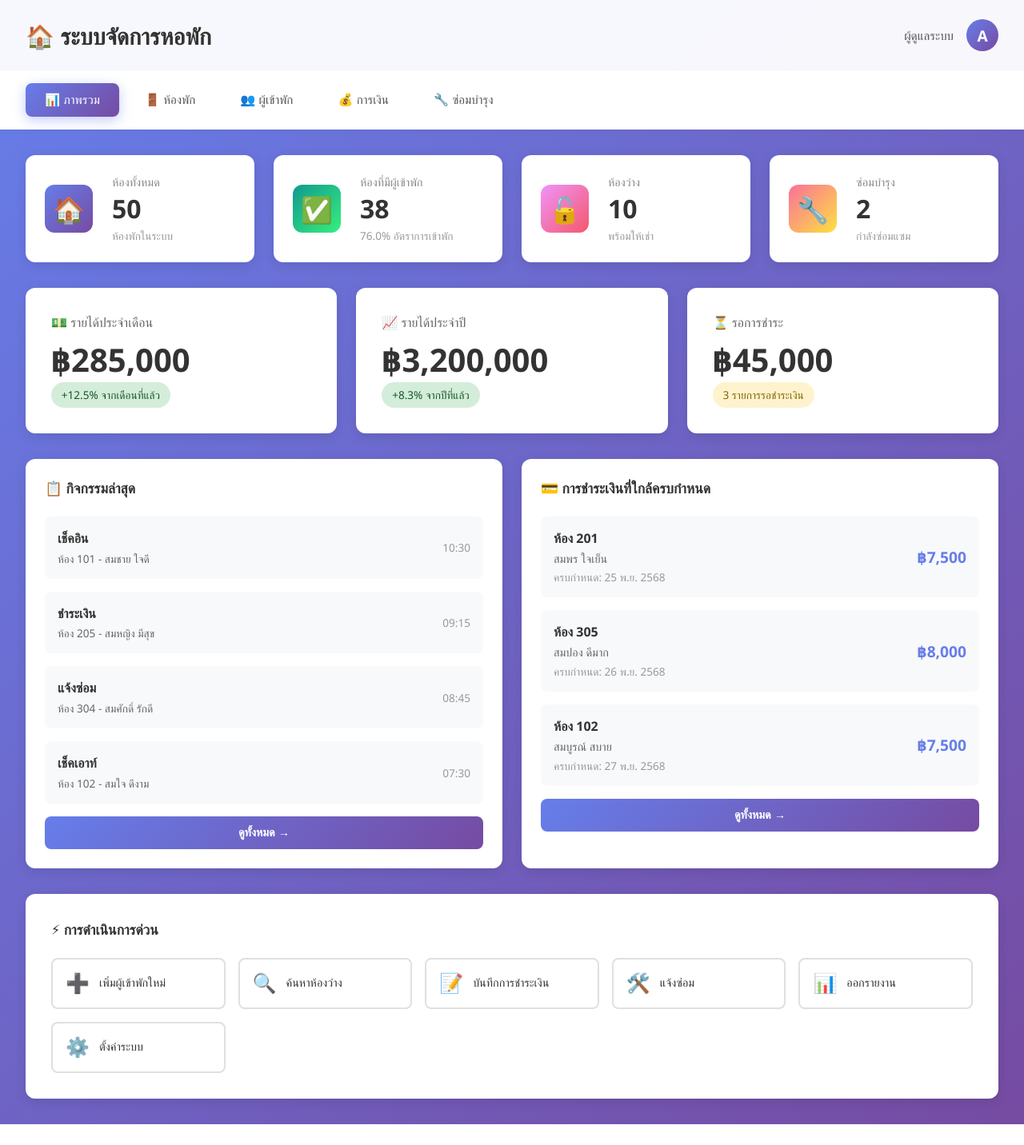
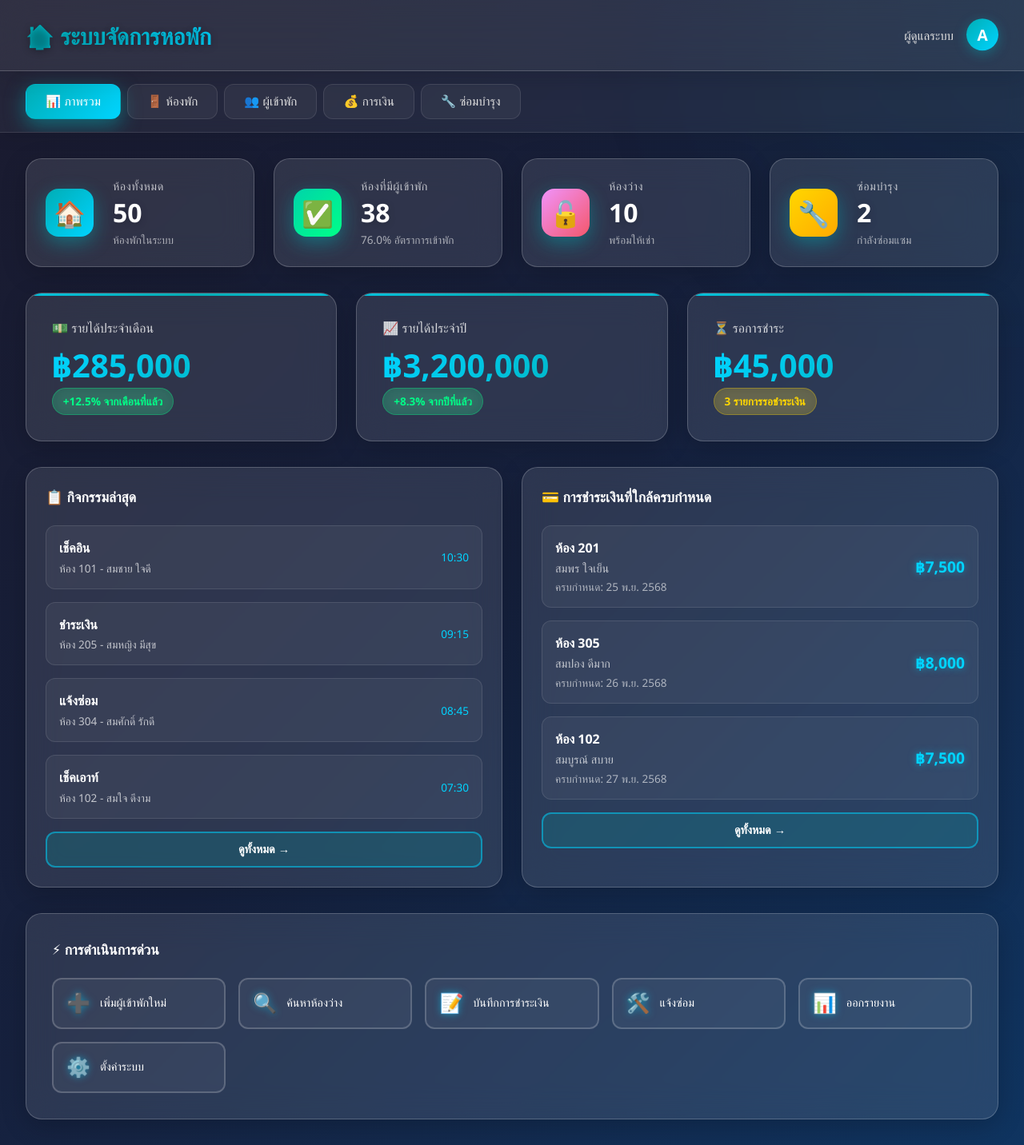
Before and after one commit to Non2412/web-dormitory, a Next.js app: page /dashboard in a window 1280 px wide. Shown: the whole page at 80% size. Before the commit the page ends 1406 px from the top, so only its background shows below. Built offline with nearby package versions, Linux system fonts and the light colour scheme.

Commit message:
Decorate the dashboard

```diff
--- a/src/app/dashboard/dashboard.module.css
+++ b/src/app/dashboard/dashboard.module.css
@@ -1,14 +1,45 @@
 .dashboardContainer {
   min-height: 100vh;
-  background: linear-gradient(135deg, #667eea 0%, #764ba2 100%);
+  background: linear-gradient(135deg, #1a1a2e 0%, #16213e 50%, #0f3460 100%);
   font-family: 'Segoe UI', Tahoma, Geneva, Verdana, sans-serif;
+  position: relative;
+  overflow-x: hidden;
+}
+
+.dashboardContainer::before {
+  content: '';
+  position: fixed;
+  top: -50%;
+  right: -50%;
+  width: 100%;
+  height: 100%;
+  background: radial-gradient(circle, rgba(0, 173, 181, 0.1) 0%, transparent 70%);
+  animation: pulse 15s ease-in-out infinite;
+  pointer-events: none;
+}
+
+@keyframes pulse {
+  0%, 100% { opacity: 0.3; transform: scale(1); }
+  50% { opacity: 0.6; transform: scale(1.1); }
 }
 
 /* Header */
 .header {
-  background: rgba(255, 255, 255, 0.95);
+  background: rgba(255, 255, 255, 0.1);
+  backdrop-filter: blur(20px);
+  -webkit-backdrop-filter: blur(20px);
+  border-bottom: 1px solid rgba(255, 255, 255, 0.2);
   padding: 1.5rem 2rem;
-  box-shadow: 0 2px 10px rgba(0, 0, 0, 0.1);
+  box-shadow: 0 8px 32px rgba(0, 0, 0, 0.1);
+  position: sticky;
+  top: 0;
+  z-index: 100;
+  animation: slideDown 0.5s ease-out;
+}
+
+@keyframes slideDown {
+  from { transform: translateY(-100%); opacity: 0; }
+  to { transform: translateY(0); opacity: 1; }
 }
 
 .headerContent {
@@ -22,8 +53,13 @@
 .headerContent h1 {
   margin: 0;
   font-size: 1.8rem;
-  color: #333;
+  color: #ffffff;
   font-weight: 700;
+  text-shadow: 0 2px 10px rgba(0, 0, 0, 0.3);
+  background: linear-gradient(135deg, #00adb5 0%, #00d4ff 100%);
+  -webkit-background-clip: text;
+  -webkit-text-fill-color: transparent;
+  background-clip: text;
 }
 
 .userInfo {
@@ -31,13 +67,14 @@
   align-items: center;
   gap: 1rem;
   font-size: 0.95rem;
-  color: #555;
+  color: #e0e0e0;
+  font-weight: 500;
 }
 
 .userAvatar {
   width: 40px;
   height: 40px;
-  background: linear-gradient(135deg, #667eea 0%, #764ba2 100%);
+  background: linear-gradient(135deg, #00adb5 0%, #00d4ff 100%);
   border-radius: 50%;
   display: flex;
   align-items: center;
@@ -45,40 +82,70 @@
   color: white;
   font-weight: bold;
   font-size: 1.2rem;
+  box-shadow: 0 4px 15px rgba(0, 173, 181, 0.4);
+  animation: float 3s ease-in-out infinite;
+}
+
+@keyframes float {
+  0%, 100% { transform: translateY(0); }
+  50% { transform: translateY(-5px); }
 }
 
 /* Navigation */
 .navbar {
-  background: white;
+  background: rgba(255, 255, 255, 0.05);
+  backdrop-filter: blur(10px);
+  -webkit-backdrop-filter: blur(10px);
+  border-bottom: 1px solid rgba(255, 255, 255, 0.1);
   padding: 1rem 2rem;
   display: flex;
   gap: 0.5rem;
   overflow-x: auto;
-  box-shadow: 0 2px 5px rgba(0, 0, 0, 0.05);
+  box-shadow: 0 4px 20px rgba(0, 0, 0, 0.1);
 }
 
 .navButton {
   padding: 0.75rem 1.5rem;
-  border: none;
-  background: transparent;
-  border-radius: 8px;
+  border: 1px solid rgba(255, 255, 255, 0.1);
+  background: rgba(255, 255, 255, 0.05);
+  border-radius: 12px;
   cursor: pointer;
   font-size: 0.95rem;
   font-weight: 500;
-  color: #555;
-  transition: all 0.3s ease;
+  color: #e0e0e0;
+  transition: all 0.3s cubic-bezier(0.4, 0, 0.2, 1);
   white-space: nowrap;
+  position: relative;
+  overflow: hidden;
+}
+
+.navButton::before {
+  content: '';
+  position: absolute;
+  top: 0;
+  left: -100%;
+  width: 100%;
+  height: 100%;
+  background: linear-gradient(90deg, transparent, rgba(255, 255, 255, 0.1), transparent);
+  transition: left 0.5s;
+}
+
+.navButton:hover::before {
+  left: 100%;
 }
 
 .navButton:hover {
-  background: #f0f0f0;
-  color: #667eea;
+  background: rgba(255, 255, 255, 0.1);
+  border-color: rgba(0, 173, 181, 0.5);
+  color: #00d4ff;
+  transform: translateY(-2px);
 }
 
 .navButton.active {
-  background: linear-gradient(135deg, #667eea 0%, #764ba2 100%);
+  background: linear-gradient(135deg, #00adb5 0%, #00d4ff 100%);
   color: white;
-  box-shadow: 0 4px 15px rgba(102, 126, 234, 0.4);
+  border-color: transparent;
+  box-shadow: 0 8px 25px rgba(0, 173, 181, 0.5);
 }
 
 /* Main Content */
@@ -97,43 +164,92 @@
 }
 
 .statCard {
-  background: white;
+  background: rgba(255, 255, 255, 0.1);
+  backdrop-filter: blur(20px);
+  -webkit-backdrop-filter: blur(20px);
+  border: 1px solid rgba(255, 255, 255, 0.2);
   padding: 1.5rem;
-  border-radius: 12px;
-  box-shadow: 0 4px 15px rgba(0, 0, 0, 0.1);
+  border-radius: 20px;
+  box-shadow: 0 8px 32px rgba(0, 0, 0, 0.2);
   display: flex;
   gap: 1.5rem;
   align-items: center;
-  transition: transform 0.3s ease, box-shadow 0.3s ease;
+  transition: all 0.4s cubic-bezier(0.4, 0, 0.2, 1);
+  position: relative;
+  overflow: hidden;
+  animation: fadeInUp 0.6s ease-out backwards;
+}
+
+.statCard::before {
+  content: '';
+  position: absolute;
+  top: -50%;
+  right: -50%;
+  width: 200%;
+  height: 200%;
+  background: radial-gradient(circle, rgba(0, 212, 255, 0.1) 0%, transparent 70%);
+  opacity: 0;
+  transition: opacity 0.4s;
+}
+
+.statCard:hover::before {
+  opacity: 1;
 }
 
 .statCard:hover {
-  transform: translateY(-5px);
-  box-shadow: 0 8px 25px rgba(0, 0, 0, 0.15);
+  transform: translateY(-10px) scale(1.02);
+  box-shadow: 0 15px 40px rgba(0, 173, 181, 0.3);
+  border-color: rgba(0, 212, 255, 0.5);
 }
+
+@keyframes fadeInUp {
+  from {
+    opacity: 0;
+    transform: translateY(30px);
+  }
+  to {
+    opacity: 1;
+    transform: translateY(0);
+  }
+}
+
+.statsGrid .statCard:nth-child(1) { animation-delay: 0.1s; }
+.statsGrid .statCard:nth-child(2) { animation-delay: 0.2s; }
+.statsGrid .statCard:nth-child(3) { animation-delay: 0.3s; }
+.statsGrid .statCard:nth-child(4) { animation-delay: 0.4s; }
 
 .statIcon {
   width: 60px;
   height: 60px;
-  background: linear-gradient(135deg, #667eea 0%, #764ba2 100%);
-  border-radius: 12px;
+  background: linear-gradient(135deg, #00adb5 0%, #00d4ff 100%);
+  border-radius: 16px;
   display: flex;
   align-items: center;
   justify-content: center;
   font-size: 2rem;
   flex-shrink: 0;
+  box-shadow: 0 8px 20px rgba(0, 173, 181, 0.4);
+  animation: iconPulse 2s ease-in-out infinite;
+}
+
+@keyframes iconPulse {
+  0%, 100% { box-shadow: 0 8px 20px rgba(0, 173, 181, 0.4); }
+  50% { box-shadow: 0 8px 30px rgba(0, 173, 181, 0.6); }
 }
 
 .statIcon.occupied {
-  background: linear-gradient(135deg, #11998e 0%, #38ef7d 100%);
+  background: linear-gradient(135deg, #00d4aa 0%, #00ff88 100%);
+  box-shadow: 0 8px 20px rgba(0, 212, 170, 0.4);
 }
 
 .statIcon.available {
   background: linear-gradient(135deg, #f093fb 0%, #f5576c 100%);
+  box-shadow: 0 8px 20px rgba(240, 147, 251, 0.4);
 }
 
 .statIcon.maintenance {
-  background: linear-gradient(135deg, #fa709a 0%, #fee140 100%);
+  background: linear-gradient(135deg, #ffd700 0%, #ffaa00 100%);
+  box-shadow: 0 8px 20px rgba(255, 215, 0, 0.4);
 }
 
 .statInfo {
@@ -143,23 +259,26 @@
 .statInfo h3 {
   margin: 0 0 0.5rem 0;
   font-size: 0.9rem;
-  color: #888;
+  color: rgba(255, 255, 255, 0.7);
   font-weight: 500;
+  text-transform: uppercase;
+  letter-spacing: 0.5px;
 }
 
 .statNumber {
   margin: 0;
   font-size: 2rem;
   font-weight: 700;
-  color: #333;
+  color: #ffffff;
   line-height: 1;
+  text-shadow: 0 2px 10px rgba(0, 0, 0, 0.2);
 }
 
 .statDetail {
   display: block;
   margin-top: 0.5rem;
   font-size: 0.85rem;
-  color: #999;
+  color: rgba(255, 255, 255, 0.6);
 }
 
 /* Revenue Section */
@@ -171,16 +290,45 @@
 }
 
 .revenueCard {
-  background: white;
+  background: rgba(255, 255, 255, 0.1);
+  backdrop-filter: blur(20px);
+  -webkit-backdrop-filter: blur(20px);
+  border: 1px solid rgba(255, 255, 255, 0.2);
   padding: 2rem;
-  border-radius: 12px;
-  box-shadow: 0 4px 15px rgba(0, 0, 0, 0.1);
+  border-radius: 20px;
+  box-shadow: 0 8px 32px rgba(0, 0, 0, 0.2);
+  transition: all 0.4s cubic-bezier(0.4, 0, 0.2, 1);
+  position: relative;
+  overflow: hidden;
+}
+
+.revenueCard::after {
+  content: '';
+  position: absolute;
+  top: 0;
+  left: 0;
+  width: 100%;
+  height: 3px;
+  background: linear-gradient(90deg, #00adb5, #00d4ff, #00adb5);
+  background-size: 200% 100%;
+  animation: shimmer 3s linear infinite;
+}
+
+@keyframes shimmer {
+  0% { background-position: -200% 0; }
+  100% { background-position: 200% 0; }
+}
+
+.revenueCard:hover {
+  transform: translateY(-5px);
+  box-shadow: 0 15px 40px rgba(0, 173, 181, 0.3);
+  border-color: rgba(0, 212, 255, 0.5);
 }
 
 .revenueCard h3 {
   margin: 0 0 1rem 0;
   font-size: 1rem;
-  color: #666;
+  color: rgba(255, 255, 255, 0.8);
   font-weight: 500;
 }
 
@@ -188,30 +336,38 @@
   margin: 0;
   font-size: 2.5rem;
   font-weight: 700;
-  color: #333;
+  color: #ffffff;
   line-height: 1;
+  background: linear-gradient(135deg, #00d4ff 0%, #00adb5 100%);
+  -webkit-background-clip: text;
+  -webkit-text-fill-color: transparent;
+  background-clip: text;
 }
 
 .revenueGrowth {
   display: inline-block;
   margin-top: 0.5rem;
   padding: 0.4rem 0.8rem;
-  background: #d4edda;
-  color: #155724;
+  background: rgba(0, 255, 136, 0.2);
+  color: #00ff88;
+  border: 1px solid rgba(0, 255, 136, 0.3);
   border-radius: 20px;
   font-size: 0.85rem;
-  font-weight: 500;
+  font-weight: 600;
+  backdrop-filter: blur(10px);
 }
 
 .revenuePending {
   display: inline-block;
   margin-top: 0.5rem;
   padding: 0.4rem 0.8rem;
-  background: #fff3cd;
-  color: #856404;
+  background: rgba(255, 215, 0, 0.2);
+  color: #ffd700;
+  border: 1px solid rgba(255, 215, 0, 0.3);
   border-radius: 20px;
   font-size: 0.85rem;
-  font-weight: 500;
+  font-weight: 600;
+  backdrop-filter: blur(10px);
 }
 
 /* Two Column Layout */
@@ -224,17 +380,28 @@
 
 .activityCard,
 .paymentCard {
-  background: white;
+  background: rgba(255, 255, 255, 0.1);
+  backdrop-filter: blur(20px);
+  -webkit-backdrop-filter: blur(20px);
+  border: 1px solid rgba(255, 255, 255, 0.2);
   padding: 1.5rem;
-  border-radius: 12px;
-  box-shadow: 0 4px 15px rgba(0, 0, 0, 0.1);
+  border-radius: 20px;
+  box-shadow: 0 8px 32px rgba(0, 0, 0, 0.2);
+  transition: all 0.3s ease;
+}
+
+.activityCard:hover,
+.paymentCard:hover {
+  transform: translateY(-5px);
+  border-color: rgba(0, 212, 255, 0.5);
+  box-shadow: 0 15px 40px rgba(0, 173, 181, 0.3);
 }
 
 .activityCard h3,
 .paymentCard h3 {
   margin: 0 0 1.5rem 0;
   font-size: 1.1rem;
-  color: #333;
+  color: #ffffff;
   font-weight: 600;
 }
 
@@ -251,13 +418,16 @@
   justify-content: space-between;
   align-items: center;
   padding: 1rem;
-  background: #f8f9fa;
-  border-radius: 8px;
-  transition: background 0.3s ease;
+  background: rgba(255, 255, 255, 0.05);
+  border: 1px solid rgba(255, 255, 255, 0.1);
+  border-radius: 12px;
+  transition: all 0.3s ease;
 }
 
 .activityItem:hover {
-  background: #e9ecef;
+  background: rgba(0, 173, 181, 0.1);
+  border-color: rgba(0, 212, 255, 0.3);
+  transform: translateX(5px);
 }
 
 .activityInfo {
@@ -268,17 +438,17 @@
 
 .activityAction {
   font-weight: 600;
-  color: #333;
+  color: #ffffff;
 }
 
 .activityDetails {
   font-size: 0.85rem;
-  color: #666;
+  color: rgba(255, 255, 255, 0.7);
 }
 
 .activityTime {
   font-size: 0.85rem;
-  color: #999;
+  color: #00d4ff;
   font-weight: 500;
 }
 
@@ -287,13 +457,16 @@
   justify-content: space-between;
   align-items: center;
   padding: 1rem;
-  background: #f8f9fa;
-  border-radius: 8px;
-  transition: background 0.3s ease;
+  background: rgba(255, 255, 255, 0.05);
+  border: 1px solid rgba(255, 255, 255, 0.1);
+  border-radius: 12px;
+  transition: all 0.3s ease;
 }
 
 .paymentItem:hover {
-  background: #e9ecef;
+  background: rgba(0, 173, 181, 0.1);
+  border-color: rgba(0, 212, 255, 0.3);
+  transform: translateX(5px);
 }
 
 .paymentInfo {
@@ -304,55 +477,81 @@
 
 .paymentRoom {
   font-weight: 600;
-  color: #333;
+  color: #ffffff;
 }
 
 .paymentResident {
   font-size: 0.9rem;
-  color: #666;
+  color: rgba(255, 255, 255, 0.7);
 }
 
 .paymentDue {
   font-size: 0.85rem;
-  color: #999;
+  color: rgba(255, 255, 255, 0.6);
 }
 
 .paymentAmount {
   font-size: 1.2rem;
   font-weight: 700;
-  color: #667eea;
+  color: #00d4ff;
+  text-shadow: 0 0 10px rgba(0, 212, 255, 0.5);
 }
 
 .viewAllButton {
   width: 100%;
   padding: 0.75rem;
-  border: none;
-  background: linear-gradient(135deg, #667eea 0%, #764ba2 100%);
+  border: 2px solid rgba(0, 212, 255, 0.5);
+  background: rgba(0, 173, 181, 0.2);
   color: white;
-  border-radius: 8px;
+  border-radius: 12px;
   cursor: pointer;
   font-size: 0.9rem;
   font-weight: 600;
-  transition: transform 0.2s ease, box-shadow 0.2s ease;
+  transition: all 0.3s ease;
+  position: relative;
+  overflow: hidden;
+}
+
+.viewAllButton::before {
+  content: '';
+  position: absolute;
+  top: 50%;
+  left: 50%;
+  width: 0;
+  height: 0;
+  border-radius: 50%;
+  background: rgba(0, 212, 255, 0.3);
+  transform: translate(-50%, -50%);
+  transition: width 0.6s, height 0.6s;
+}
+
+.viewAllButton:hover::before {
+  width: 300px;
+  height: 300px;
 }
 
 .viewAllButton:hover {
-  transform: translateY(-2px);
-  box-shadow: 0 4px 15px rgba(102, 126, 234, 0.4);
+  background: linear-gradient(135deg, #00adb5 0%, #00d4ff 100%);
+  border-color: #00d4ff;
+  transform: translateY(-3px);
+  box-shadow: 0 8px 25px rgba(0, 212, 255, 0.5);
 }
 
 /* Quick Actions */
 .quickActions {
-  background: white;
+  background: rgba(255, 255, 255, 0.1);
+  backdrop-filter: blur(20px);
+  -webkit-backdrop-filter: blur(20px);
+  border: 1px solid rgba(255, 255, 255, 0.2);
   padding: 2rem;
-  border-radius: 12px;
-  box-shadow: 0 4px 15px rgba(0, 0, 0, 0.1);
+  border-radius: 20px;
+  box-shadow: 0 8px 32px rgba(0, 0, 0, 0.2);
 }
 
 .quickActions h3 {
   margin: 0 0 1.5rem 0;
   font-size: 1.1rem;
-  color: #333;
+  color: #ffffff;
   font-weight: 600;
 }
 
@@ -364,28 +563,46 @@
 
 .actionButton {
   padding: 1rem;
-  border: 2px solid #e0e0e0;
-  background: white;
-  border-radius: 8px;
+  border: 2px solid rgba(255, 255, 255, 0.2);
+  background: rgba(255, 255, 255, 0.05);
+  border-radius: 12px;
   cursor: pointer;
   font-size: 0.9rem;
   font-weight: 500;
-  color: #333;
+  color: #ffffff;
   display: flex;
   align-items: center;
   gap: 0.75rem;
-  transition: all 0.3s ease;
+  transition: all 0.3s cubic-bezier(0.4, 0, 0.2, 1);
+  position: relative;
+  overflow: hidden;
+}
+
+.actionButton::before {
+  content: '';
+  position: absolute;
+  top: 0;
+  left: -100%;
+  width: 100%;
+  height: 100%;
+  background: linear-gradient(90deg, transparent, rgba(0, 212, 255, 0.2), transparent);
+  transition: left 0.5s;
+}
+
+.actionButton:hover::before {
+  left: 100%;
 }
 
 .actionButton:hover {
-  border-color: #667eea;
-  background: #f8f9fa;
-  transform: translateY(-2px);
-  box-shadow: 0 4px 12px rgba(0, 0, 0, 0.1);
+  border-color: #00d4ff;
+  background: rgba(0, 173, 181, 0.2);
+  transform: translateY(-5px) scale(1.02);
+  box-shadow: 0 8px 25px rgba(0, 212, 255, 0.3);
 }
 
 .actionIcon {
   font-size: 1.5rem;
+  filter: drop-shadow(0 0 5px rgba(0, 212, 255, 0.5));
 }
 
 /* Responsive Design */
```
